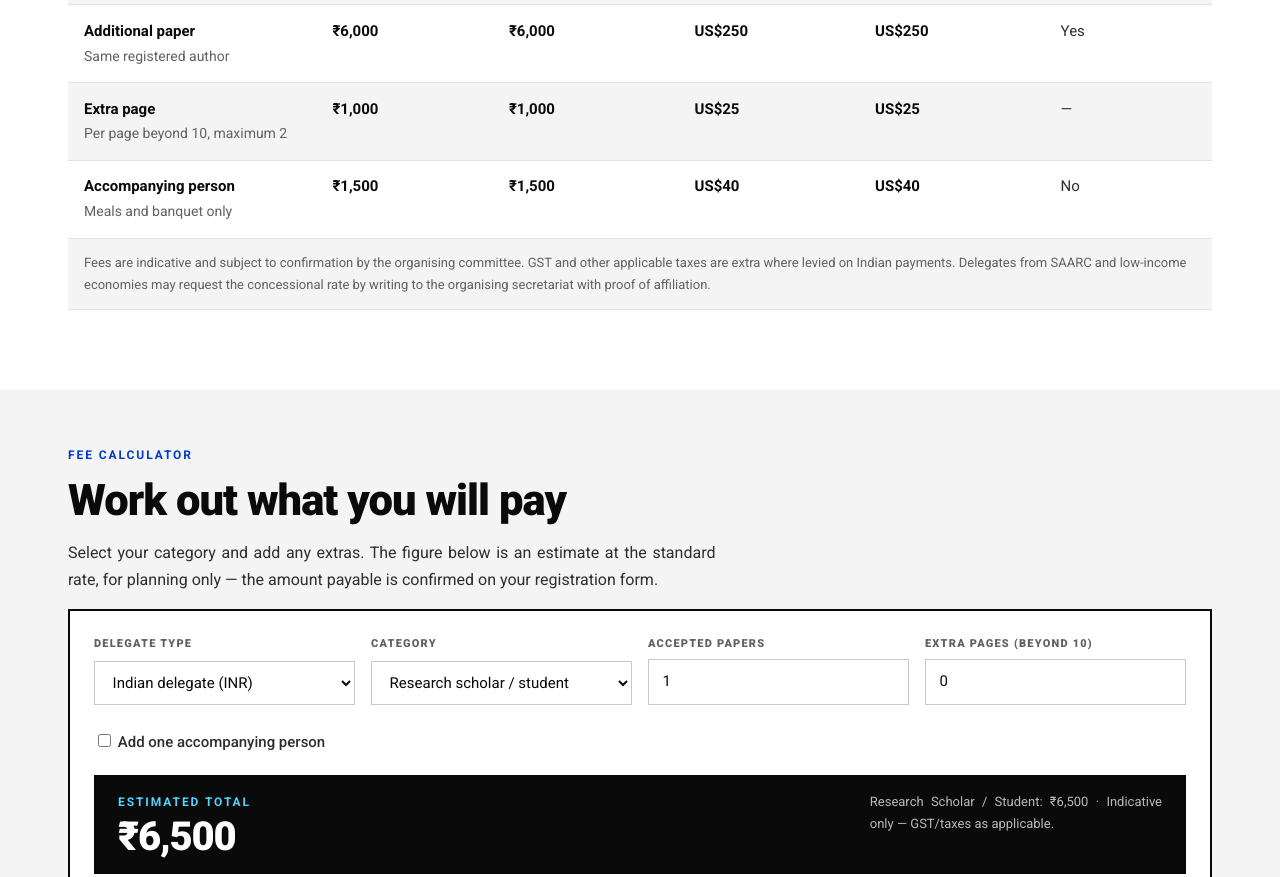
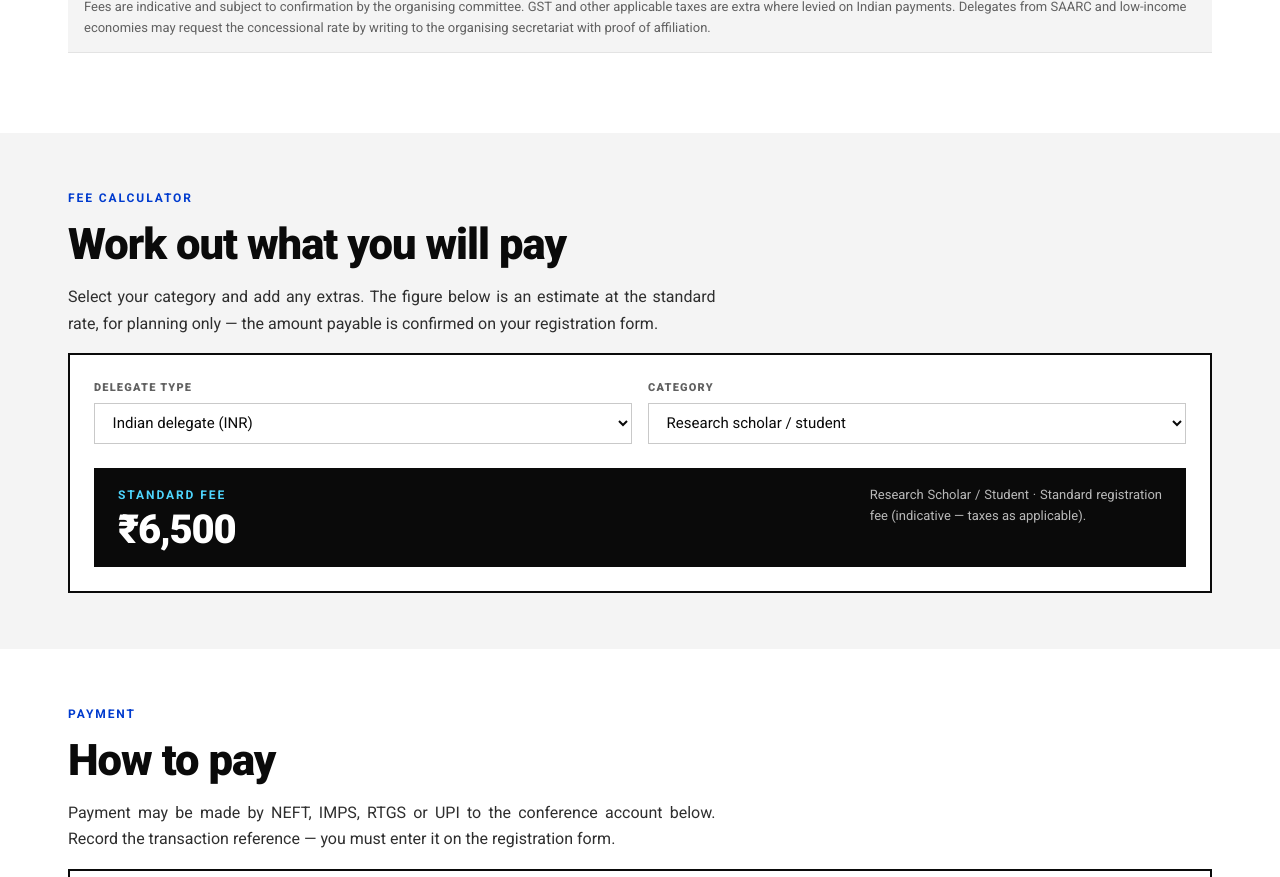
Before and after one commit to super-sg/ICICSC-, a website: page registration.html in a window 1280 px wide. Shown: the part 1118-1995 px from the top of the page. Drawn offline with Linux system fonts and the light colour scheme.

Commit message:
Remove Additional paper, Extra page, and Accompanying person rows from registration tables and calculator

```diff
--- a/assets/js/site.js
+++ b/assets/js/site.js
@@ -491,10 +491,7 @@
           student: { label: "Research Scholar / Student", amount: 6500 },
           academic: { label: "Academician / Faculty", amount: 7500 },
           industry: { label: "Industry / Corporate", amount: 8000 }
-        },
-        extraPage: 1000,
-        extraPaper: 6000,
-        banquet: 1500
+        }
       },
       FOREIGN: {
         currency: "USD", symbol: "$",
@@ -503,18 +500,12 @@
           student: { label: "Research Scholar / Student", amount: 100 },
           academic: { label: "Academician / Faculty", amount: 125 },
           industry: { label: "Industry / Corporate", amount: 125 }
-        },
-        extraPage: 25,
-        extraPaper: 250,
-        banquet: 40
+        }
       }
     };
 
     var region = $("#calc-region", form);
     var category = $("#calc-category", form);
-    var pages = $("#calc-pages", form);
-    var papers = $("#calc-papers", form);
-    var banquet = $("#calc-banquet", form);
     var total = $("#calc-total");
     var breakdown = $("#calc-breakdown");
 
@@ -524,37 +515,18 @@
 
     function update() {
       var table = FEES[region.value] || FEES.IN;
-      var cat = table.categories[category.value] || table.categories.attendee;
-      var extraPages = Math.max(0, parseInt(pages.value, 10) || 0);
-      var extraPapers = Math.max(0, (parseInt(papers.value, 10) || 1) - 1);
-      var parts = [];
+      var cat = table.categories[category.value] || table.categories.student;
       var sum = cat.amount;
-      parts.push(cat.label + ": " + fmt(table.symbol, cat.amount));
 
-      if (extraPages > 0) {
-        var pageCost = extraPages * table.extraPage;
-        sum += pageCost;
-        parts.push(extraPages + " extra page" + (extraPages === 1 ? "" : "s") +
-          ": " + fmt(table.symbol, pageCost));
-      }
-      if (extraPapers > 0) {
-        var paperCost = extraPapers * table.extraPaper;
-        sum += paperCost;
-        parts.push(extraPapers + " additional paper" + (extraPapers === 1 ? "" : "s") +
-          ": " + fmt(table.symbol, paperCost));
-      }
-      if (banquet && banquet.checked) {
-        sum += table.banquet;
-        parts.push("Accompanying person (banquet): " + fmt(table.symbol, table.banquet));
-      }
-
-      total.textContent = fmt(table.symbol, sum);
-      breakdown.textContent = parts.join(" · ") + " · Indicative only — GST/taxes as applicable.";
+      if (total) total.textContent = fmt(table.symbol, sum);
+      if (breakdown) breakdown.textContent = cat.label + " · Standard registration fee (indicative — taxes as applicable).";
     }
 
-    [region, category, pages, papers, banquet].forEach(function (el) {
-      on(el, "input", update);
-      on(el, "change", update);
+    [region, category].forEach(function (el) {
+      if (el) {
+        on(el, "input", update);
+        on(el, "change", update);
+      }
     });
     on(form, "submit", function (e) { e.preventDefault(); });
     update();
--- a/registration.html
+++ b/registration.html
@@ -147,9 +147,6 @@
           <tr><td><strong>Research scholar / student</strong><br><span class="small muted">Valid institutional ID required</span></td><td class="num">₹6,000</td><td class="num">₹6,500</td><td class="num">US$80</td><td class="num">US$100</td><td>Yes</td></tr>
           <tr><td><strong>Academician / faculty</strong></td><td class="num">₹7,000</td><td class="num">₹7,500</td><td class="num">US$100</td><td class="num">US$125</td><td>Yes</td></tr>
           <tr><td><strong>Industry / corporate</strong></td><td class="num">₹7,500</td><td class="num">₹8,000</td><td class="num">US$100</td><td class="num">US$125</td><td>Yes</td></tr>
-          <tr><td><strong>Additional paper</strong><br><span class="small muted">Same registered author</span></td><td class="num">₹6,000</td><td class="num">₹6,000</td><td class="num">US$250</td><td class="num">US$250</td><td>Yes</td></tr>
-          <tr><td><strong>Extra page</strong><br><span class="small muted">Per page beyond 10, maximum 2</span></td><td class="num">₹1,000</td><td class="num">₹1,000</td><td class="num">US$25</td><td class="num">US$25</td><td>—</td></tr>
-          <tr><td><strong>Accompanying person</strong><br><span class="small muted">Meals and banquet only</span></td><td class="num">₹1,500</td><td class="num">₹1,500</td><td class="num">US$40</td><td class="num">US$40</td><td>No</td></tr>
         </tbody>
         <tfoot><tr><td colspan="6">Fees are indicative and subject to confirmation by the organising committee. GST and other applicable taxes are extra where levied on Indian payments. Delegates from SAARC and low-income economies may request the concessional rate by writing to the organising secretariat with proof of affiliation.</td></tr></tfoot>
       </table>
@@ -165,7 +162,7 @@
       <p>Select your category and add any extras. The figure below is an estimate at the standard rate, for planning only — the amount payable is confirmed on your registration form.</p>
 
       <form class="calc" id="fee-calc" novalidate>
-        <div class="calc__fields">
+        <div class="calc__fields" style="grid-template-columns: repeat(auto-fit, minmax(240px, 1fr));">
           <div class="calc__field">
             <label for="calc-region">Delegate type</label>
             <select class="field" id="calc-region">
@@ -182,23 +179,10 @@
               <option value="industry">Industry / corporate</option>
             </select>
           </div>
-          <div class="calc__field">
-            <label for="calc-papers">Accepted papers</label>
-            <input class="field" id="calc-papers" type="number" min="1" max="5" step="1" value="1" inputmode="numeric">
-          </div>
-          <div class="calc__field">
-            <label for="calc-pages">Extra pages (beyond 10)</label>
-            <input class="field" id="calc-pages" type="number" min="0" max="2" step="1" value="0" inputmode="numeric">
-          </div>
         </div>
-        <p style="margin-bottom:1.25rem">
-          <label style="font-weight:500;text-transform:none;letter-spacing:0;font-size:.9375rem;color:var(--ink-2)">
-            <input type="checkbox" id="calc-banquet"> Add one accompanying person
-          </label>
-        </p>
-        <div class="calc__out">
+        <div class="calc__out" style="margin-top:1.5rem">
           <div>
-            <span class="eyebrow eyebrow--light" style="margin-bottom:.25rem">Estimated total</span>
+            <span class="eyebrow eyebrow--light" style="margin-bottom:.25rem">Standard fee</span>
             <span class="calc__total" id="calc-total">—</span>
           </div>
           <p class="calc__note" id="calc-breakdown"></p>
```
Also changed, not shown: index.html (+1 -1 lines).
